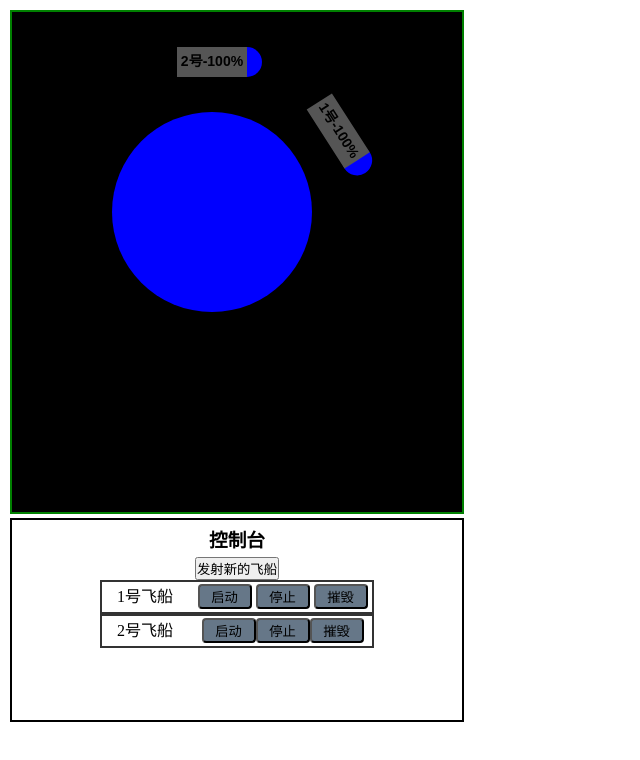
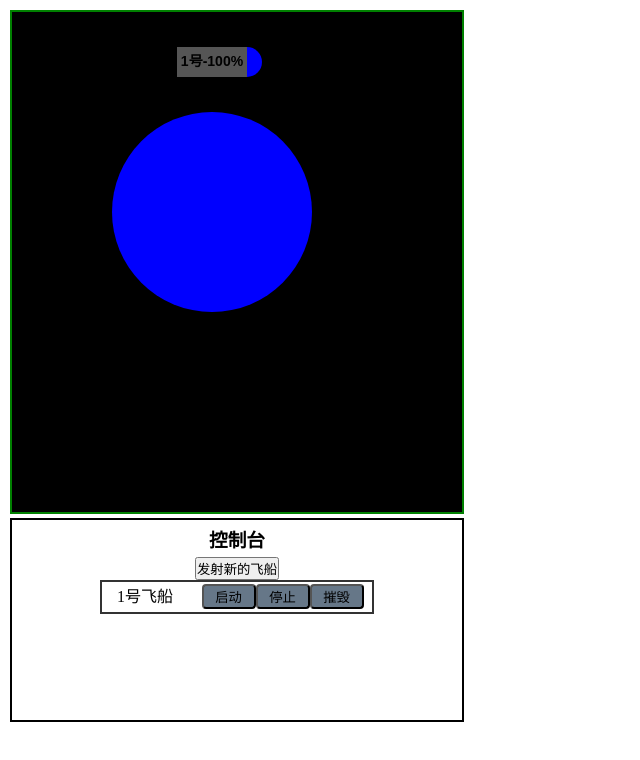
Before and after one commit to keep-writing-codes/woxixiulayin, a website: page task26/index.html in a window 1280 px wide. Both pictures are taken after a click on the button "发射新的飞船". Shown: the whole page, without its empty margins (0-640 px from the left). Drawn offline with Linux system fonts and the light colour scheme.

Commit message:
change button name for reusing order

```diff
--- a/task26/index.html
+++ b/task26/index.html
@@ -11,12 +11,6 @@
                 <h3>控制台</h3>
                 <button id="btncreate">发射新的飞船</button>
                 <div id="ships">
-                    <div class="ship" index="1">
-                        <label>1号飞船</label>
-                        <button name="btnstart">启动</button>
-                        <button name="btnstop">停止</button>
-                        <button name="btndestory">摧毁</button>
-                    </div>
                 </div>
             </div>
         </div>
--- a/task26/main.js
+++ b/task26/main.js
@@ -264,14 +264,14 @@ function Shipctldiv (id) {
     var label = document.createElement("label");
     label.innerHTML = id + "号飞船";
     var btnstart = document.createElement("button");
-    btnstart.name = "btnstart";
+    btnstart.name = "start";
     btnstart.innerHTML = "启动";
     var btnstop = document.createElement("button");
-    btnstop.name = "btnstop";
+    btnstop.name = "stop";
     btnstop.innerHTML = "停止";
     var btndestory = document.createElement("button");
     btndestory.innerHTML = "摧毁";
-    btndestory.name = "btndestory";
+    btndestory.name = "destory";
     div.appendChild(label);
     div.appendChild(btnstart);
     div.appendChild(btnstop);
@@ -291,16 +291,7 @@ function main() {
     var commonder = new Commonder(0, 0);
     commonder.addTo(world);
     star.addTo(world);
-    commonder.createShip(star, 1);
     world.enableRun(true);
-    commonder.sendCommond(1, "start");
-
-    // function btnListener (event) {
-    // var target = event.target;
-    // var index = target.getAttribute("index");
-    // switch (target.getAttribute("name")) {
-    //     "btnstart":
-    // };
 
     btncreate.onclick = function (event) {
         var ship = commonder.createShip(star, 0);
@@ -310,14 +301,12 @@ function main() {
     }
 
     //事件委托，在ships div中处理ship的按钮事件
-    // divships.onclick = function (event) {
-    //     var target = event.target;
-    //     if (target != this) return;
-    //     var index = target.getAttribute("index");
-    //     switch (target.name) {
-    //         "btnstart": commonder.send
-    //     }
-    // }
+    divships.onclick = function (event) {
+        var target = event.target;
+        if (target != this) return;
+        var index = target.getAttribute("index");
+        commonder.sendCommond(index, target.name);
+    }
 
 }
 
```
